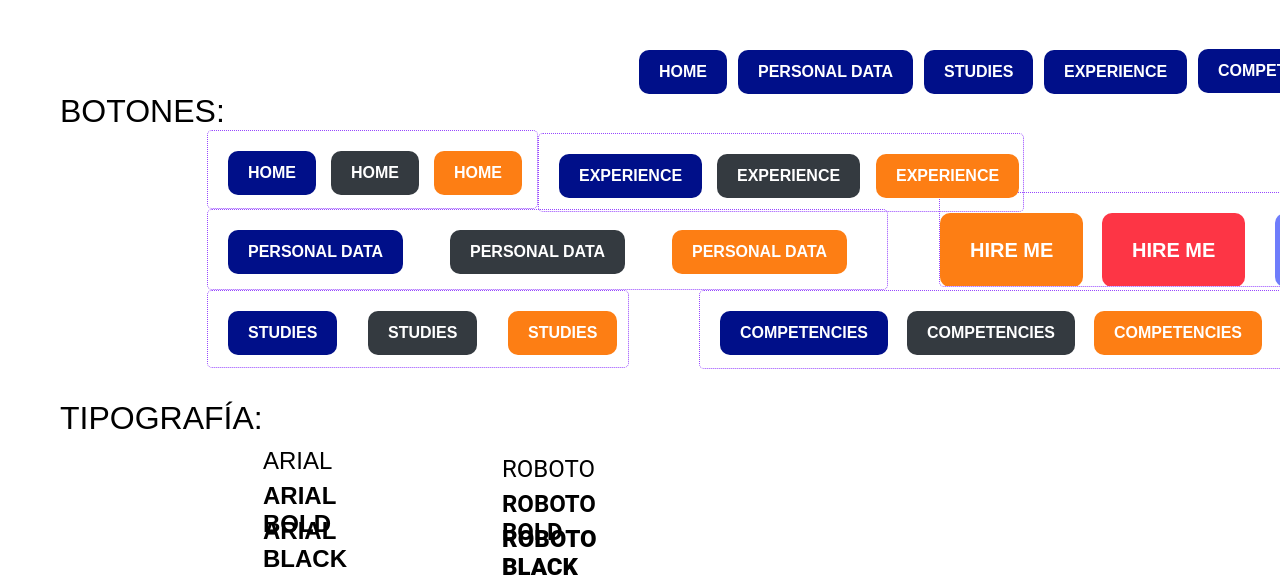
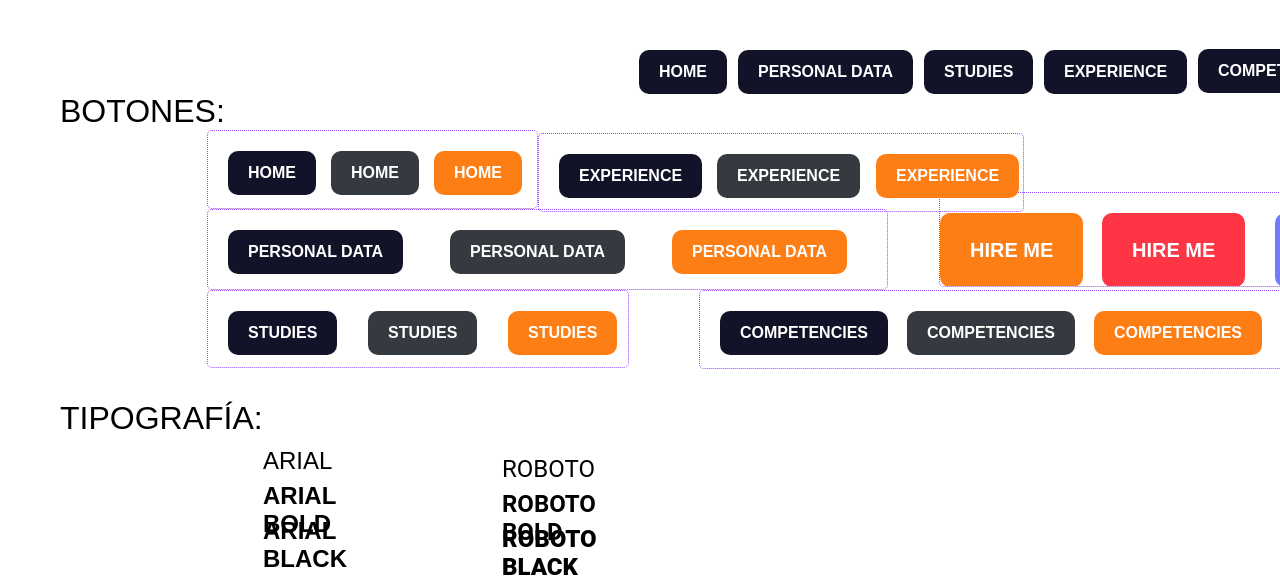
Before and after one commit to KakuInnovation/CV, a plain HTML site: page componentes.html in a window 1280 px wide. Shown: the top 576 px of the page. Drawn offline with Linux system fonts and the light colour scheme.

Commit message:
colores}

```diff
--- a/componentes.html
+++ b/componentes.html
@@ -47,7 +47,7 @@
             <div class="Property1Default"
                 style="left: 20px; top: 20px; position: absolute; justify-content: flex-start; align-items: flex-start; display: inline-flex">
                 <div class="BotN"
-                    style="padding-left: 20px; padding-right: 20px; padding-top: 10px; padding-bottom: 10px; background: #000F89; border-radius: 10px; justify-content: center; align-items: center; gap: 10px; display: flex">
+                    style="padding-left: 20px; padding-right: 20px; padding-top: 10px; padding-bottom: 10px; background: #121329; border-radius: 10px; justify-content: center; align-items: center; gap: 10px; display: flex">
                     <div class="Home"
                         style="text-align: center; color: white; font-size: 16px; font-family: Arial; font-weight: 700; line-height: 24px; word-wrap: break-word">
                         HOME</div>
@@ -107,7 +107,7 @@
             <div class="Property1Default"
                 style="left: 20px; top: 20px; position: absolute; justify-content: flex-start; align-items: flex-start; display: inline-flex">
                 <div class="BotN"
-                    style="padding-left: 20px; padding-right: 20px; padding-top: 10px; padding-bottom: 10px; background: #000F89; border-radius: 10px; justify-content: center; align-items: center; gap: 10px; display: flex">
+                    style="padding-left: 20px; padding-right: 20px; padding-top: 10px; padding-bottom: 10px; background: #121329; border-radius: 10px; justify-content: center; align-items: center; gap: 10px; display: flex">
                     <div class="Home"
                         style="text-align: center; color: white; font-size: 16px; font-family: Arial; font-weight: 700; line-height: 24px; word-wrap: break-word">
                         EXPERIENCE</div>
@@ -137,7 +137,7 @@
             <div class="Property1Default"
                 style="left: 20px; top: 20px; position: absolute; justify-content: flex-start; align-items: flex-start; display: inline-flex">
                 <div class="BotN"
-                    style="padding-left: 20px; padding-right: 20px; padding-top: 10px; padding-bottom: 10px; background: #000F89; border-radius: 10px; justify-content: center; align-items: center; gap: 10px; display: flex">
+                    style="padding-left: 20px; padding-right: 20px; padding-top: 10px; padding-bottom: 10px; background: #121329; border-radius: 10px; justify-content: center; align-items: center; gap: 10px; display: flex">
                     <div class="Home"
                         style="text-align: center; color: white; font-size: 16px; font-family: Arial; font-weight: 700; line-height: 24px; word-wrap: break-word">
                         COMPETENCIES</div>
@@ -167,7 +167,7 @@
             <div class="Property1Default"
                 style="left: 20px; top: 20px; position: absolute; justify-content: flex-start; align-items: flex-start; display: inline-flex">
                 <div class="BotN"
-                    style="padding-left: 20px; padding-right: 20px; padding-top: 10px; padding-bottom: 10px; background: #000F89; border-radius: 10px; justify-content: center; align-items: center; gap: 10px; display: flex">
+                    style="padding-left: 20px; padding-right: 20px; padding-top: 10px; padding-bottom: 10px; background: #121329; border-radius: 10px; justify-content: center; align-items: center; gap: 10px; display: flex">
                     <div class="Home"
                         style="text-align: center; color: white; font-size: 16px; font-family: Arial; font-weight: 700; line-height: 24px; word-wrap: break-word">
                         STUDIES</div>
@@ -197,7 +197,7 @@
             <div class="Property1Default"
                 style="left: 20px; top: 20px; position: absolute; justify-content: flex-start; align-items: flex-start; display: inline-flex">
                 <div class="BotN"
-                    style="padding-left: 20px; padding-right: 20px; padding-top: 10px; padding-bottom: 10px; background: #000F89; border-radius: 10px; justify-content: center; align-items: center; gap: 10px; display: flex">
+                    style="padding-left: 20px; padding-right: 20px; padding-top: 10px; padding-bottom: 10px; background: #121329; border-radius: 10px; justify-content: center; align-items: center; gap: 10px; display: flex">
                     <div class="Home"
                         style="text-align: center; color: white; font-size: 16px; font-family: Arial; font-weight: 700; line-height: 24px; word-wrap: break-word">
                         PERSONAL DATA</div>
@@ -261,7 +261,7 @@
             <div class="BotN"
                 style="width: 169px; height: 44px; left: 559px; top: 0px; position: absolute; justify-content: flex-start; align-items: flex-start; display: inline-flex">
                 <div class="BotN"
-                    style="padding-left: 20px; padding-right: 20px; padding-top: 10px; padding-bottom: 10px; background: #000F89; border-radius: 10px; justify-content: center; align-items: center; gap: 10px; display: flex">
+                    style="padding-left: 20px; padding-right: 20px; padding-top: 10px; padding-bottom: 10px; background: #121329; border-radius: 10px; justify-content: center; align-items: center; gap: 10px; display: flex">
                     <div class="Home"
                         style="text-align: center; color: white; font-size: 16px; font-family: Arial; font-weight: 700; line-height: 24px; word-wrap: break-word">
                         COMPETENCIES</div>
@@ -270,7 +270,7 @@
             <div class="BotN"
                 style="width: 144px; height: 44px; left: 405px; top: 0.94px; position: absolute; justify-content: flex-start; align-items: flex-start; display: inline-flex">
                 <div class="BotN"
-                    style="padding-left: 20px; padding-right: 20px; padding-top: 10px; padding-bottom: 10px; background: #000F89; border-radius: 10px; justify-content: center; align-items: center; gap: 10px; display: flex">
+                    style="padding-left: 20px; padding-right: 20px; padding-top: 10px; padding-bottom: 10px; background: #121329; border-radius: 10px; justify-content: center; align-items: center; gap: 10px; display: flex">
                     <div class="Home"
                         style="text-align: center; color: white; font-size: 16px; font-family: Arial; font-weight: 700; line-height: 24px; word-wrap: break-word">
                         EXPERIENCE</div>
@@ -279,7 +279,7 @@
             <div class="BotN"
                 style="width: 110px; height: 44px; left: 285px; top: 0.94px; position: absolute; justify-content: flex-start; align-items: flex-start; display: inline-flex">
                 <div class="BotN"
-                    style="padding-left: 20px; padding-right: 20px; padding-top: 10px; padding-bottom: 10px; background: #000F89; border-radius: 10px; justify-content: center; align-items: center; gap: 10px; display: flex">
+                    style="padding-left: 20px; padding-right: 20px; padding-top: 10px; padding-bottom: 10px; background: #121329; border-radius: 10px; justify-content: center; align-items: center; gap: 10px; display: flex">
                     <div class="Home"
                         style="text-align: center; color: white; font-size: 16px; font-family: Arial; font-weight: 700; line-height: 24px; word-wrap: break-word">
                         STUDIES</div>
@@ -288,7 +288,7 @@
             <div class="BotN"
                 style="width: 176px; height: 44px; left: 99px; top: 0.94px; position: absolute; justify-content: flex-start; align-items: flex-start; display: inline-flex">
                 <div class="BotN"
-                    style="padding-left: 20px; padding-right: 20px; padding-top: 10px; padding-bottom: 10px; background: #000F89; border-radius: 10px; justify-content: center; align-items: center; gap: 10px; display: flex">
+                    style="padding-left: 20px; padding-right: 20px; padding-top: 10px; padding-bottom: 10px; background: #121329; border-radius: 10px; justify-content: center; align-items: center; gap: 10px; display: flex">
                     <div class="Home"
                         style="text-align: center; color: white; font-size: 16px; font-family: Arial; font-weight: 700; line-height: 24px; word-wrap: break-word">
                         PERSONAL DATA</div>
@@ -297,7 +297,7 @@
             <div class="BotN"
                 style="width: 89px; height: 44px; left: 0px; top: 0.94px; position: absolute; justify-content: flex-start; align-items: flex-start; display: inline-flex">
                 <div class="BotN"
-                    style="padding-left: 20px; padding-right: 20px; padding-top: 10px; padding-bottom: 10px; background: #000F89; border-radius: 10px; justify-content: center; align-items: center; gap: 10px; display: flex">
+                    style="padding-left: 20px; padding-right: 20px; padding-top: 10px; padding-bottom: 10px; background: #121329; border-radius: 10px; justify-content: center; align-items: center; gap: 10px; display: flex">
                     <div class="Home"
                         style="text-align: center; color: white; font-size: 16px; font-family: Arial; font-weight: 700; line-height: 24px; word-wrap: break-word">
                         HOME</div>
```
Also changed, not shown: paletaColores.html (+8 -8 lines).
